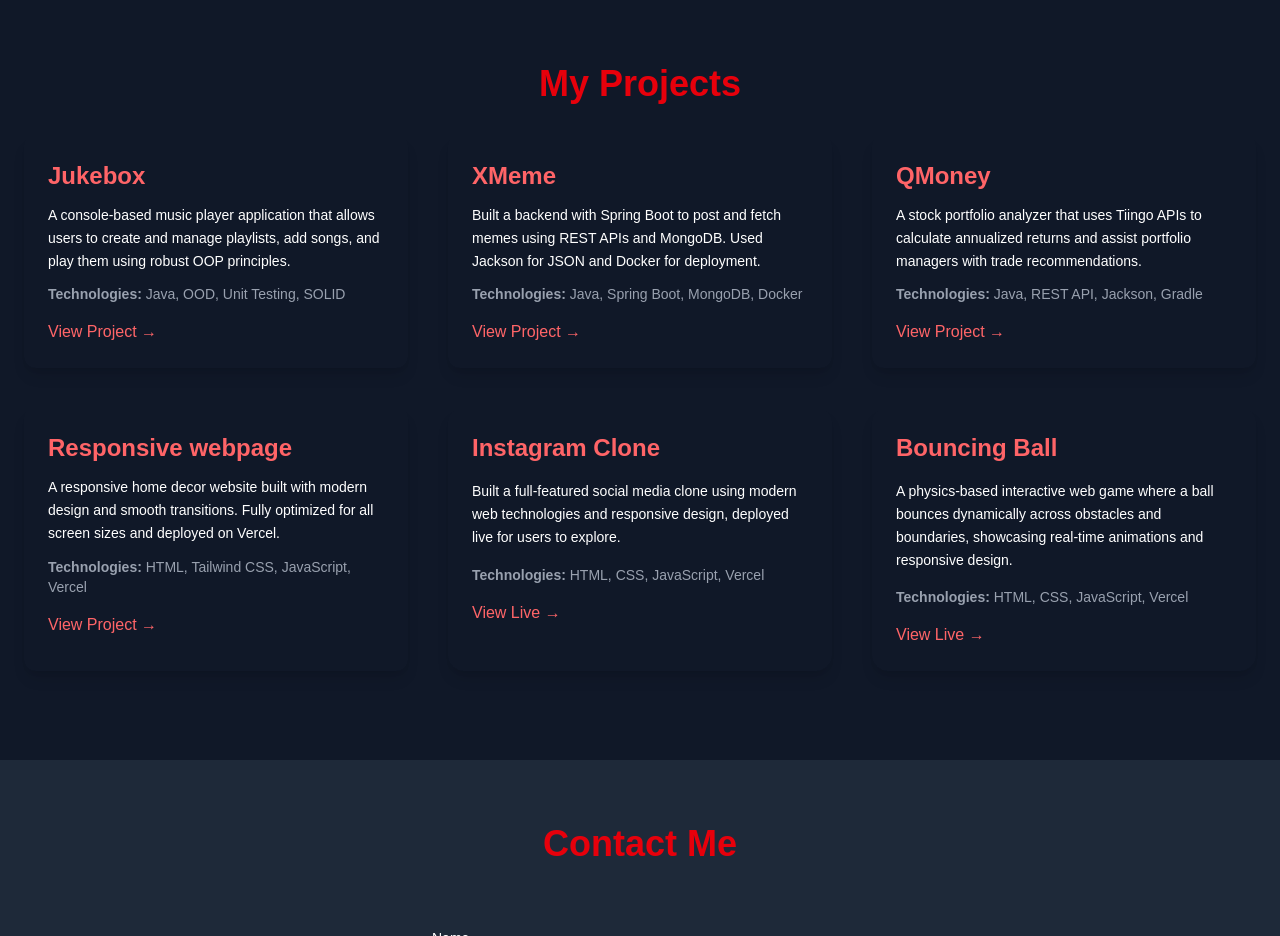
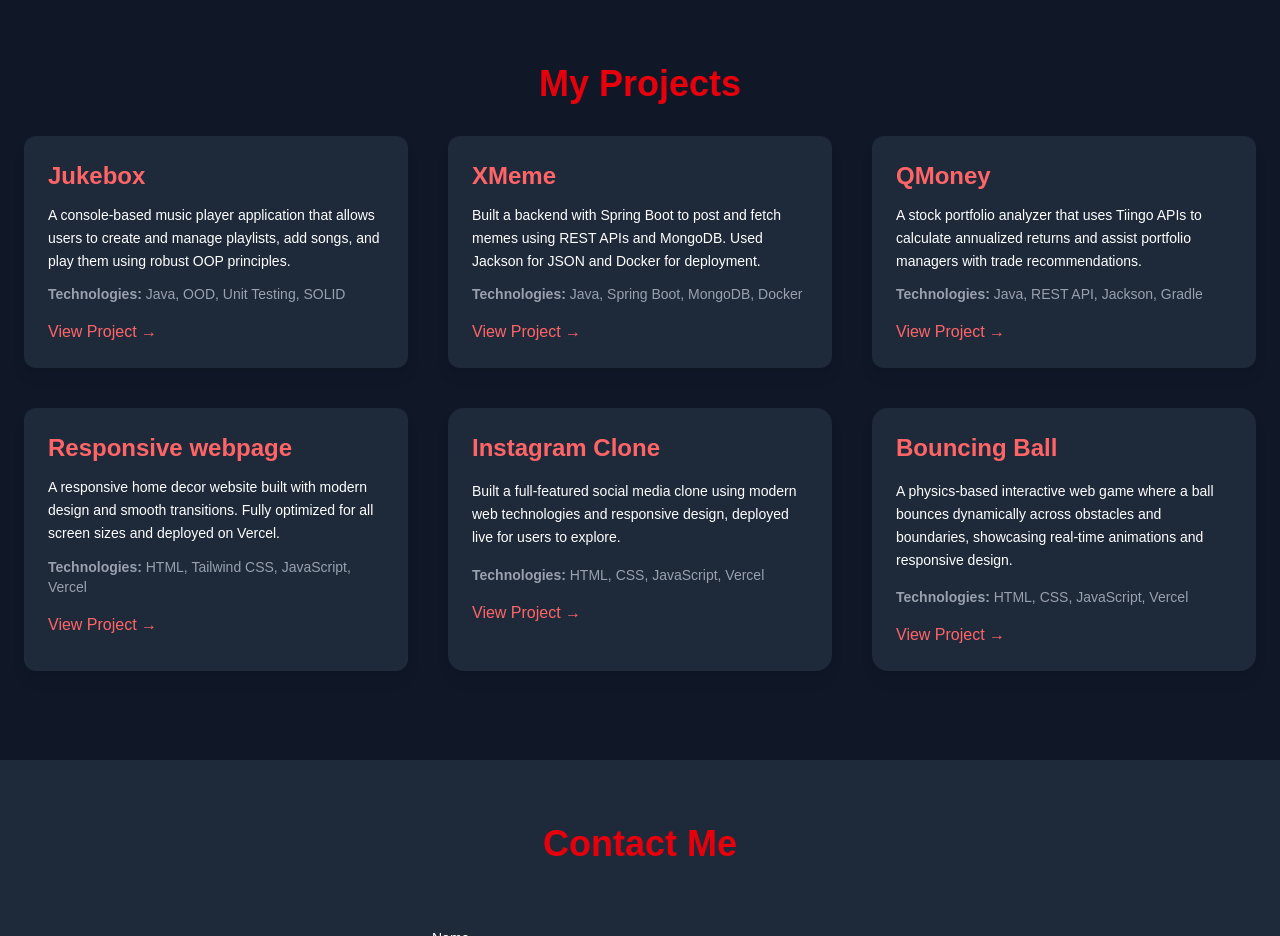
Before and after one commit to rishavkumarnit/Portfolio, a website: page src/index.html in a window 1280 px wide. Shown: the part 1640-2576 px from the top of the page. Drawn offline with Linux system fonts and the light colour scheme.

Commit message:
changed projects background

```diff
--- a/src/index.html
+++ b/src/index.html
@@ -105,7 +105,7 @@
       >
         <!-- Project 1 -->
         <div
-          class="rounded-xl p-6 shadow-lg hover:-translate-y-1 hover:shadow-red-400/40"
+          class="rounded-xl bg-gray-800 p-6 shadow-lg hover:-translate-y-1 hover:shadow-red-400/40"
         >
           <h3 class="mb-3 text-2xl font-bold text-red-400">Jukebox</h3>
           <p class="text-sm leading-relaxed">
@@ -125,7 +125,7 @@
 
         <!-- Project 2 -->
         <div
-          class="rounded-xl p-6 shadow-lg hover:-translate-y-1 hover:shadow-red-400/40"
+          class="rounded-xl bg-gray-800 p-6 shadow-lg hover:-translate-y-1 hover:shadow-red-400/40"
         >
           <h3 class="mb-3 text-2xl font-bold text-red-400">XMeme</h3>
           <p class="text-sm leading-relaxed">
@@ -144,7 +144,7 @@
 
         <!-- Project 3 -->
         <div
-          class="rounded-xl p-6 shadow-lg hover:-translate-y-1 hover:shadow-red-400/40"
+          class="rounded-xl bg-gray-800 p-6 shadow-lg hover:-translate-y-1 hover:shadow-red-400/40"
         >
           <h3 class="mb-3 text-2xl font-bold text-red-400">QMoney</h3>
           <p class="text-sm leading-relaxed">
@@ -164,7 +164,7 @@
 
         <!-- Project 4 -->
         <div
-          class="rounded-xl p-6 shadow-lg hover:-translate-y-1 hover:shadow-red-400/40"
+          class="rounded-xl bg-gray-800 p-6 shadow-lg hover:-translate-y-1 hover:shadow-red-400/40"
         >
           <h3 class="mb-3 text-2xl font-bold text-red-400">
             Responsive webpage
@@ -187,7 +187,7 @@
 
         <!-- Project 5 -->
         <div
-          class="rounded-2xl p-6 shadow-lg hover:-translate-y-1 hover:shadow-red-400/40"
+          class="rounded-2xl bg-gray-800 p-6 shadow-lg hover:-translate-y-1 hover:shadow-red-400/40"
         >
           <h3 class="mb-4 text-2xl font-bold text-red-400">Instagram Clone</h3>
           <p class="mb-4 text-sm leading-relaxed">
@@ -202,13 +202,13 @@
             class="inline-block text-red-400 hover:underline"
             href="https://instagram-clone-lac-six.vercel.app/"
             target="_blank"
-            >View Live →</a
+            >View Project →</a
           >
         </div>
 
         <!-- Project 6 -->
         <div
-          class="rounded-2xl p-6 shadow-lg transition hover:-translate-y-1 hover:shadow-red-400/40"
+          class="rounded-2xl bg-gray-800 p-6 shadow-lg transition hover:-translate-y-1 hover:shadow-red-400/40"
         >
           <h3 class="mb-4 text-2xl font-bold text-red-400">Bouncing Ball</h3>
           <p class="mb-4 text-sm leading-relaxed">
@@ -223,7 +223,7 @@
             class="inline-block text-red-400 hover:underline"
             href="https://bouncing-ball-zeta.vercel.app/"
             target="_blank"
-            >View Live →</a
+            >View Project →</a
           >
         </div>
       </div>
@@ -242,7 +242,7 @@
         action="#"
         class="mt-10 flex w-[90%] flex-wrap justify-center gap-6 sm:w-2/3"
       >
-        <div class="flex w-full flex-col sm:w-[45%] sm:mr-8">
+        <div class="flex w-full flex-col sm:mr-8 sm:w-[45%]">
           <label for="name" class="mb-1 text-sm font-medium">Name</label>
           <input
             id="name"
@@ -252,7 +252,7 @@
           />
         </div>
 
-        <div class="flex w-full flex-col sm:w-[45%] sm:ml-8">
+        <div class="flex w-full flex-col sm:ml-8 sm:w-[45%]">
           <label for="email" class="mb-1 text-sm font-medium">Email</label>
           <input
             id="email"
```
Also changed, not shown: src/output.css, src/pp.jpg.
